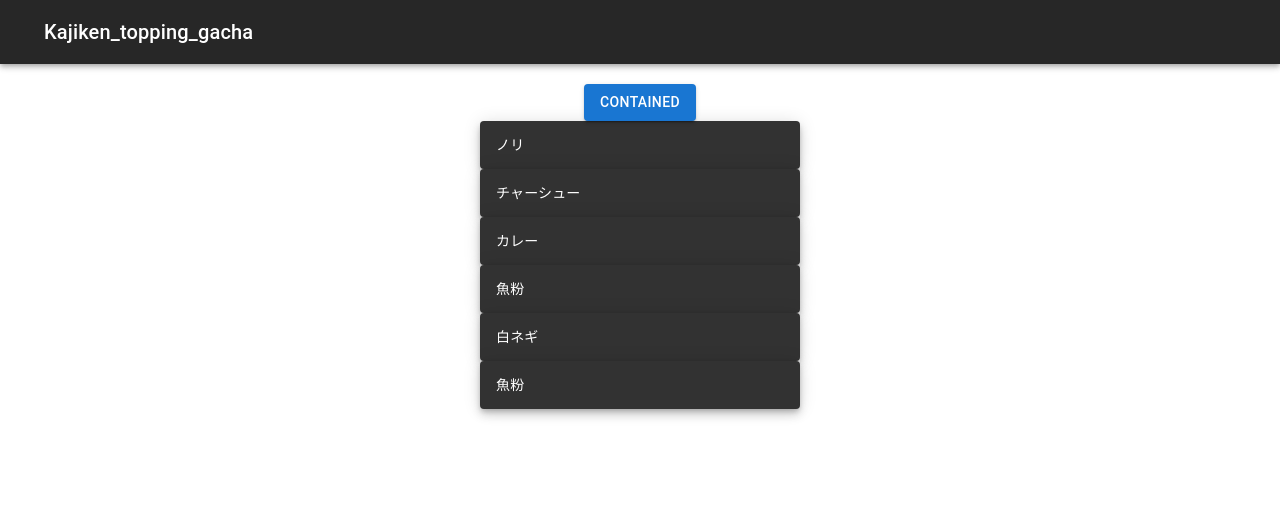
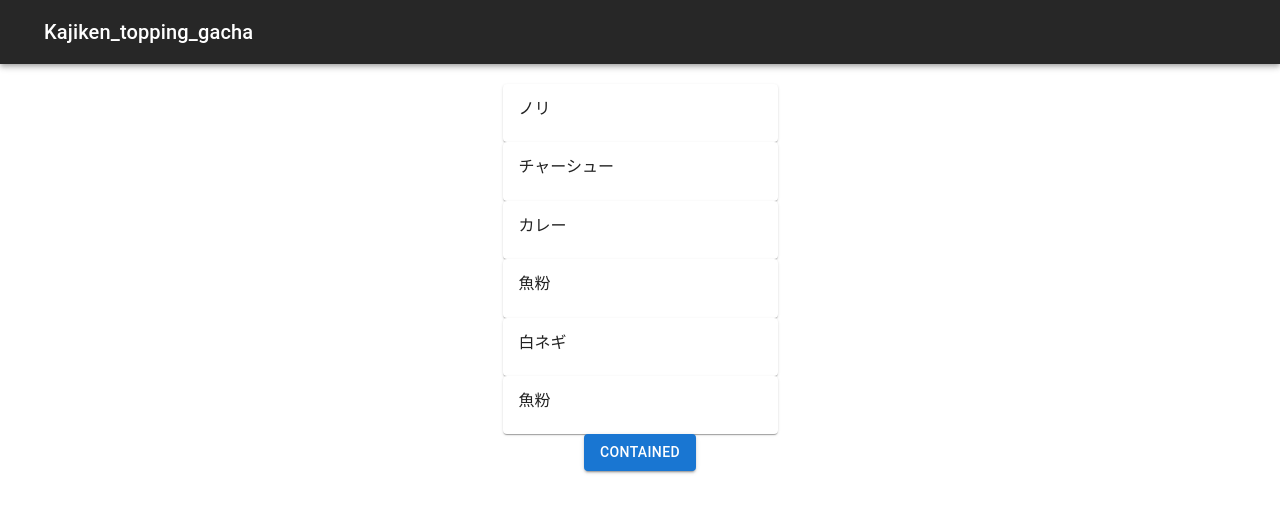
Before and after one commit to usabilityTeam9/kajiken_topping_gacha, a React (Create React App) app: page / in a window 1280 px wide. Both pictures are taken after a click on the button "CONTAINED". Shown: the top 512 px of the page. Built offline with nearby package versions, Linux system fonts and the light colour scheme.

Commit message:
コンポーネントの入れかえ

```diff
--- a/src/components/ButtonLogic.js
+++ b/src/components/ButtonLogic.js
@@ -90,6 +90,11 @@ export default function ButtonLogic() {
 
   return (
     <>
+      <div className="component_wrapper">
+        {possession_stock.map((topping) => (
+          <ListTopping topping={topping} />
+        ))}
+      </div>
       <div className="button_wrapper">
         <Button
           className="button_wrapper"
@@ -101,11 +106,6 @@ export default function ButtonLogic() {
           Contained
         </Button>
       </div>
-      <div className="component_wrapper">
-        {possession_stock.map((topping) => (
-          <ListTopping topping={topping} />
-        ))}
-      </div>
     </>
   );
 }
--- a/src/components/ListTopping.js
+++ b/src/components/ListTopping.js
@@ -1,13 +1,16 @@
 import * as React from "react";
-import ButtonLogic_css from "./ButtonLogic.css";
-import Stack from "@mui/material/Stack";
-import SnackbarContent from "@mui/material/SnackbarContent";
+import Box from "@mui/material/Box";
+import Card from "@mui/material/Card";
+import CardContent from "@mui/material/CardContent";
+
 export default function ListTopping(props) {
   return (
     <>
-      <Stack direction="row" spacing={2}>
-        <SnackbarContent message={props.topping} />
-      </Stack>
+      <Card sx={({ display: "flex" }, { minWidth: 275 })}>
+        <Box sx={{ display: "flex", flexDirection: "column" }}>
+          <CardContent sx={{ flex: "1 0 auto" }}>{props.topping}</CardContent>
+        </Box>
+      </Card>
     </>
   );
 }
```
